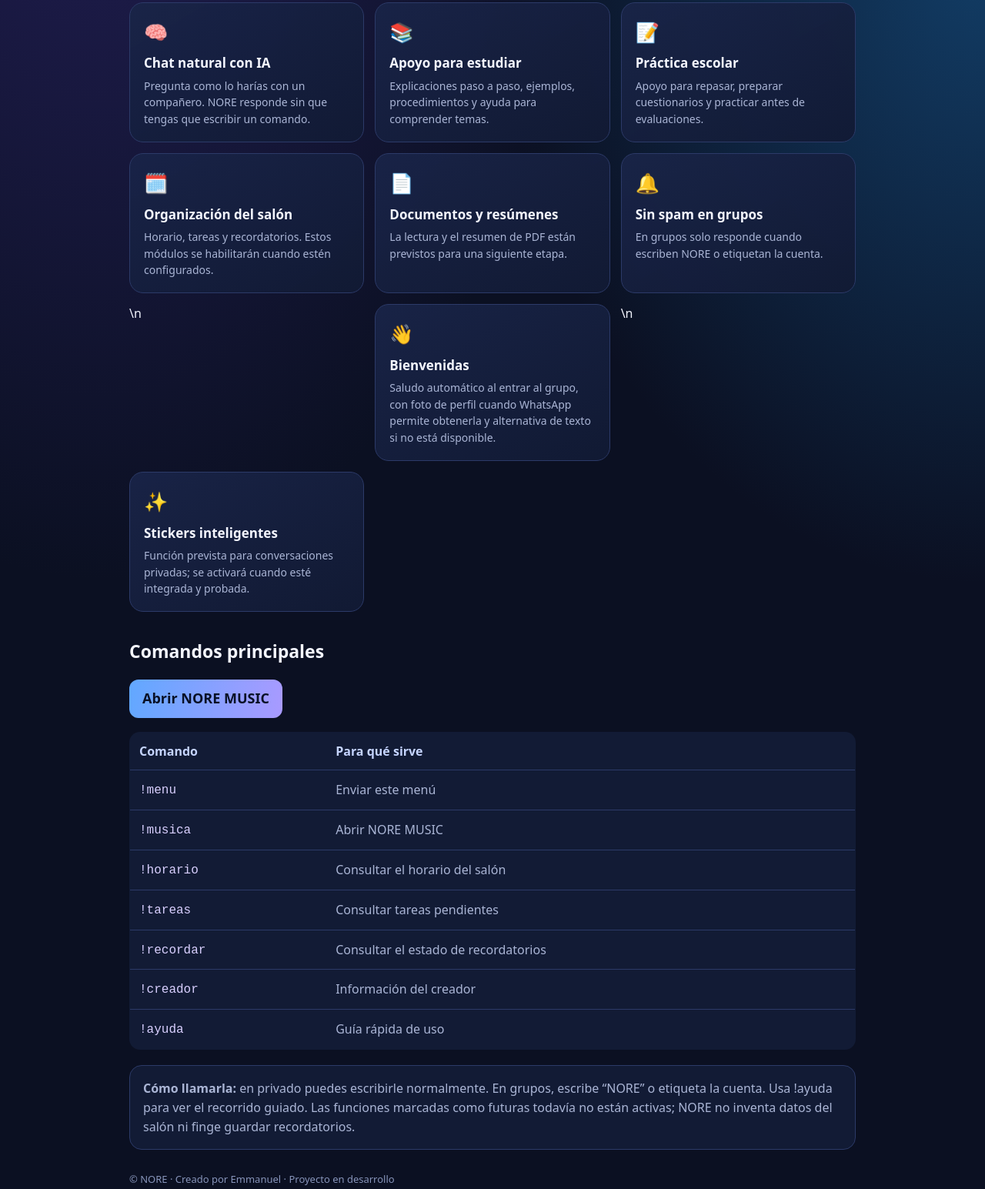
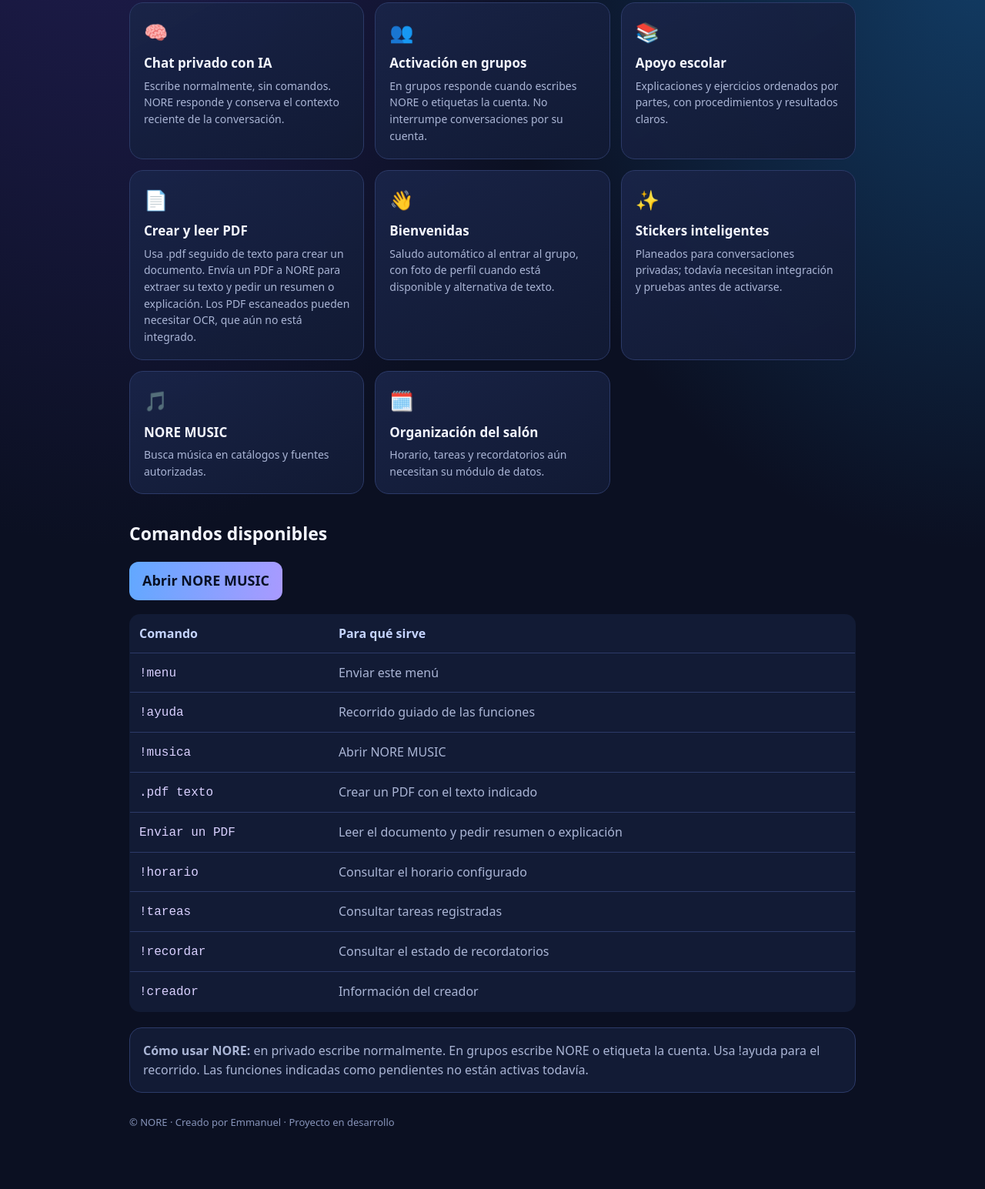
Before and after one commit to ppequepro-cmyk/Cryp, a website: page index.html in a window 1280 px wide. Shown: the part 480-2025 px from the top of the page at 77% size. After the commit the page ends 2003 px from the top, so only its background shows below. Drawn offline with Linux system fonts and the light colour scheme.

Commit message:
docs: actualiza menú web con funciones PDF

```diff
--- a/index.html
+++ b/index.html
@@ -20,30 +20,26 @@ h2{font-size:23px;margin:34px 0 14px}.grid{display:grid;grid-template-columns:re
 </head>
 <body><main class="wrap">
 <header class="hero">
-<span class="tag">Mini IA · apoyo escolar</span>
-<h1><span>NORE</span></h1>
-<p class="lead">Una mini inteligencia artificial para ayudar al salón: resuelve dudas, explica temas de preparatoria, apoya con ejercicios y facilita el estudio. Habla con ella de forma natural, sin memorizar comandos para todo.</p>
+<span class="tag">Mini IA · apoyo escolar</span><h1><span>NORE</span></h1>
+<p class="lead">Una mini inteligencia artificial para ayudar al salón: resuelve dudas, explica temas, organiza ejercicios y facilita el estudio. En privado puedes hablarle naturalmente, sin comandos.</p>
 <div class="actions"><a class="btn" href="https://wa.me/" target="_blank" rel="noopener">Abrir WhatsApp</a><a class="btn alt" href="https://github.com/ppequepro-cmyk/Cryp/tree/nore" target="_blank" rel="noopener">Ver proyecto</a></div>
 </header>
 <h2>Lo principal de NORE</h2>
 <section class="grid">
-<article class="card"><div class="icon">🧠</div><h3>Chat natural con IA</h3><p>Pregunta como lo harías con un compañero. NORE responde sin que tengas que escribir un comando.</p></article>
-<article class="card"><div class="icon">📚</div><h3>Apoyo para estudiar</h3><p>Explicaciones paso a paso, ejemplos, procedimientos y ayuda para comprender temas.</p></article>
-<article class="card"><div class="icon">📝</div><h3>Práctica escolar</h3><p>Apoyo para repasar, preparar cuestionarios y practicar antes de evaluaciones.</p></article>
-<article class="card"><div class="icon">🗓️</div><h3>Organización del salón</h3><p>Horario, tareas y recordatorios. Estos módulos se habilitarán cuando estén configurados.</p></article>
-<article class="card"><div class="icon">📄</div><h3>Documentos y resúmenes</h3><p>La lectura y el resumen de PDF están previstos para una siguiente etapa.</p></article>
-<article class="card"><div class="icon">🔔</div><h3>Sin spam en grupos</h3><p>En grupos solo responde cuando escriben NORE o etiquetan la cuenta.</p></article>\n<article class="card"><div class="icon">👋</div><h3>Bienvenidas</h3><p>Saludo automático al entrar al grupo, con foto de perfil cuando WhatsApp permite obtenerla y alternativa de texto si no está disponible.</p></article>\n<article class="card"><div class="icon">✨</div><h3>Stickers inteligentes</h3><p>Función prevista para conversaciones privadas; se activará cuando esté integrada y probada.</p></article>
+<article class="card"><div class="icon">🧠</div><h3>Chat privado con IA</h3><p>Escribe normalmente, sin comandos. NORE responde y conserva el contexto reciente de la conversación.</p></article>
+<article class="card"><div class="icon">👥</div><h3>Activación en grupos</h3><p>En grupos responde cuando escribes NORE o etiquetas la cuenta. No interrumpe conversaciones por su cuenta.</p></article>
+<article class="card"><div class="icon">📚</div><h3>Apoyo escolar</h3><p>Explicaciones y ejercicios ordenados por partes, con procedimientos y resultados claros.</p></article>
+<article class="card"><div class="icon">📄</div><h3>Crear y leer PDF</h3><p>Usa .pdf seguido de texto para crear un documento. Envía un PDF a NORE para extraer su texto y pedir un resumen o explicación. Los PDF escaneados pueden necesitar OCR, que aún no está integrado.</p></article>
+<article class="card"><div class="icon">👋</div><h3>Bienvenidas</h3><p>Saludo automático al entrar al grupo, con foto de perfil cuando está disponible y alternativa de texto.</p></article>
+<article class="card"><div class="icon">✨</div><h3>Stickers inteligentes</h3><p>Planeados para conversaciones privadas; todavía necesitan integración y pruebas antes de activarse.</p></article>
+<article class="card"><div class="icon">🎵</div><h3>NORE MUSIC</h3><p>Busca música en catálogos y fuentes autorizadas.</p></article>
+<article class="card"><div class="icon">🗓️</div><h3>Organización del salón</h3><p>Horario, tareas y recordatorios aún necesitan su módulo de datos.</p></article>
 </section>
-<h2>Comandos principales</h2><p class="lead"><a class="btn" href="https://ppequepro-cmyk.github.io/Cryp/music.html">Abrir NORE MUSIC</a></p>
+<h2>Comandos disponibles</h2>
+<p class="lead"><a class="btn" href="https://ppequepro-cmyk.github.io/Cryp/music.html">Abrir NORE MUSIC</a></p>
 <table class="commands"><thead><tr><th>Comando</th><th>Para qué sirve</th></tr></thead><tbody>
-<tr><td><code>!menu</code></td><td>Enviar este menú</td></tr>
-<tr><td><code>!musica</code></td><td>Abrir NORE MUSIC</td></tr>
-<tr><td><code>!horario</code></td><td>Consultar el horario del salón</td></tr>
-<tr><td><code>!tareas</code></td><td>Consultar tareas pendientes</td></tr>
-<tr><td><code>!recordar</code></td><td>Consultar el estado de recordatorios</td></tr>
-<tr><td><code>!creador</code></td><td>Información del creador</td></tr>
-<tr><td><code>!ayuda</code></td><td>Guía rápida de uso</td></tr>
+<tr><td><code>!menu</code></td><td>Enviar este menú</td></tr><tr><td><code>!ayuda</code></td><td>Recorrido guiado de las funciones</td></tr><tr><td><code>!musica</code></td><td>Abrir NORE MUSIC</td></tr><tr><td><code>.pdf texto</code></td><td>Crear un PDF con el texto indicado</td></tr><tr><td><code>Enviar un PDF</code></td><td>Leer el documento y pedir resumen o explicación</td></tr><tr><td><code>!horario</code></td><td>Consultar el horario configurado</td></tr><tr><td><code>!tareas</code></td><td>Consultar tareas registradas</td></tr><tr><td><code>!recordar</code></td><td>Consultar el estado de recordatorios</td></tr><tr><td><code>!creador</code></td><td>Información del creador</td></tr>
 </tbody></table>
-<div class="note"><b>Cómo llamarla:</b> en privado puedes escribirle normalmente. En grupos, escribe “NORE” o etiqueta la cuenta. Usa !ayuda para ver el recorrido guiado. Las funciones marcadas como futuras todavía no están activas; NORE no inventa datos del salón ni finge guardar recordatorios.</div>
+<div class="note"><b>Cómo usar NORE:</b> en privado escribe normalmente. En grupos escribe NORE o etiqueta la cuenta. Usa !ayuda para el recorrido. Las funciones indicadas como pendientes no están activas todavía.</div>
 <footer>© NORE · Creado por Emmanuel · Proyecto en desarrollo</footer>
 </main></body></html>
```
